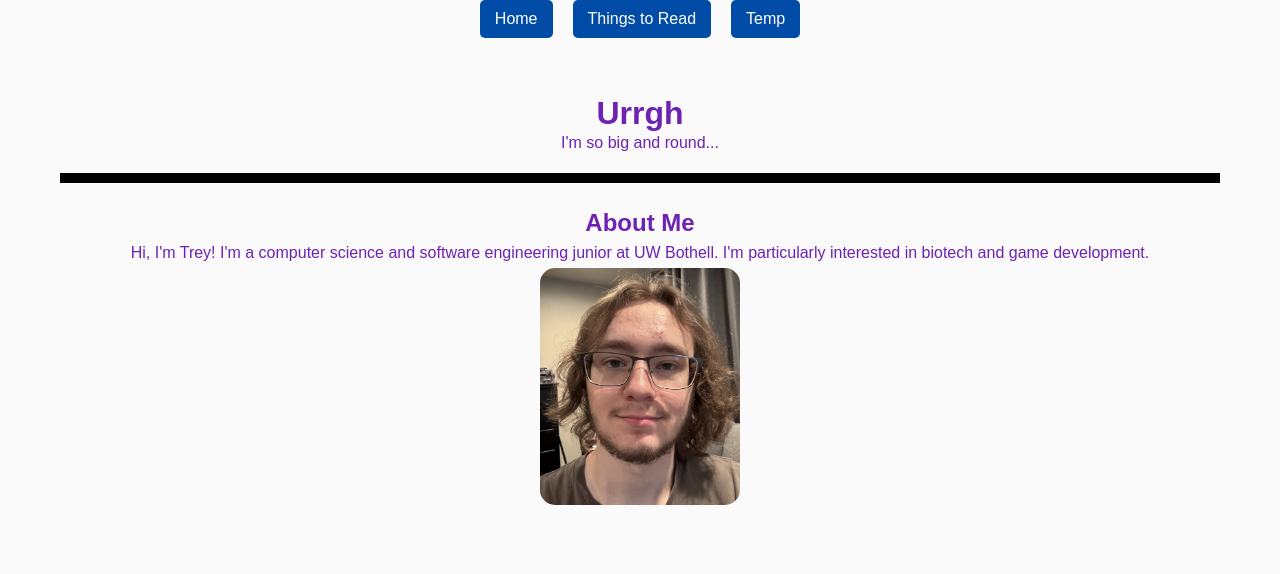
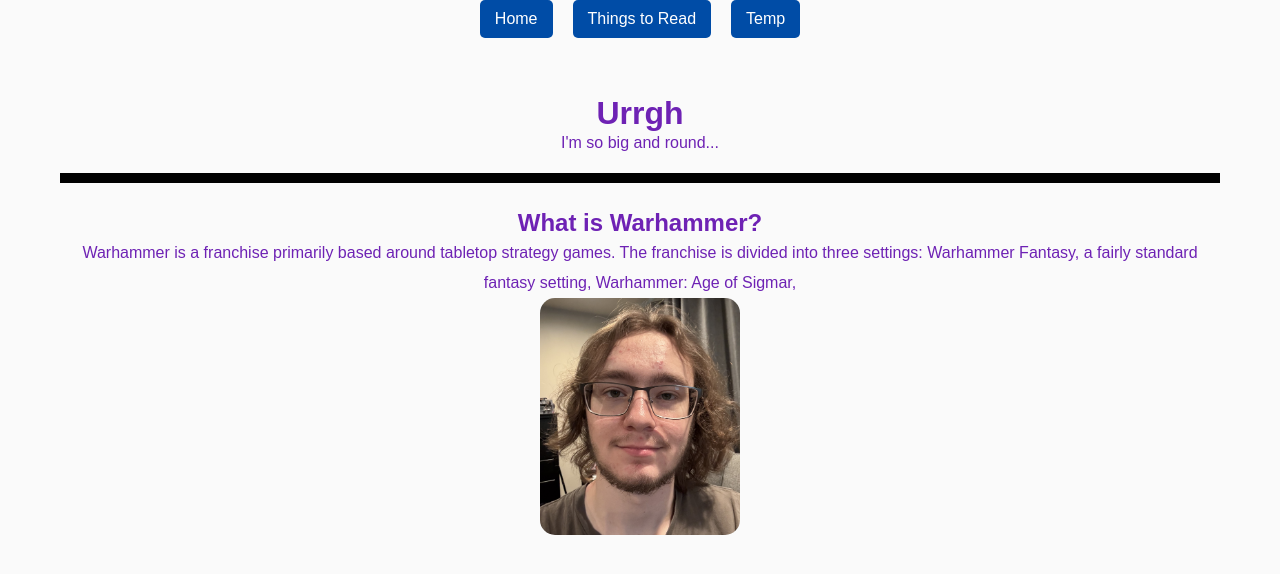
Before and after one commit to Trayouras/css-480-hello-world-new, a Next.js app: page /temp in a window 1280 px wide. Shown: the top 574 px of the page. Built offline with nearby package versions, Linux system fonts and the light colour scheme.

Commit message:
Attention assignment edit 1

```diff
--- a/src/app/temp/page.js
+++ b/src/app/temp/page.js
@@ -35,10 +35,11 @@ export default function Home() {
                 <p>I'm so big and round...</p>
             </header>
             <section style={styles.section}>
-                <h2>About Me</h2>
+                <h2>What is Warhammer?</h2>
                 <p>
-                    Hi, I'm Trey! I'm a computer science and software engineering junior at UW Bothell.
-                    I'm particularly interested in biotech and game development.
+                    Warhammer is a franchise primarily based around tabletop strategy games.
+                    The franchise is divided into three settings: Warhammer Fantasy, a fairly standard
+                    fantasy setting, Warhammer: Age of Sigmar,
                 </p>
                 <img src="/selfie-new.jpg" alt="A picture of me" style={styles.image} />
             </section>
```
